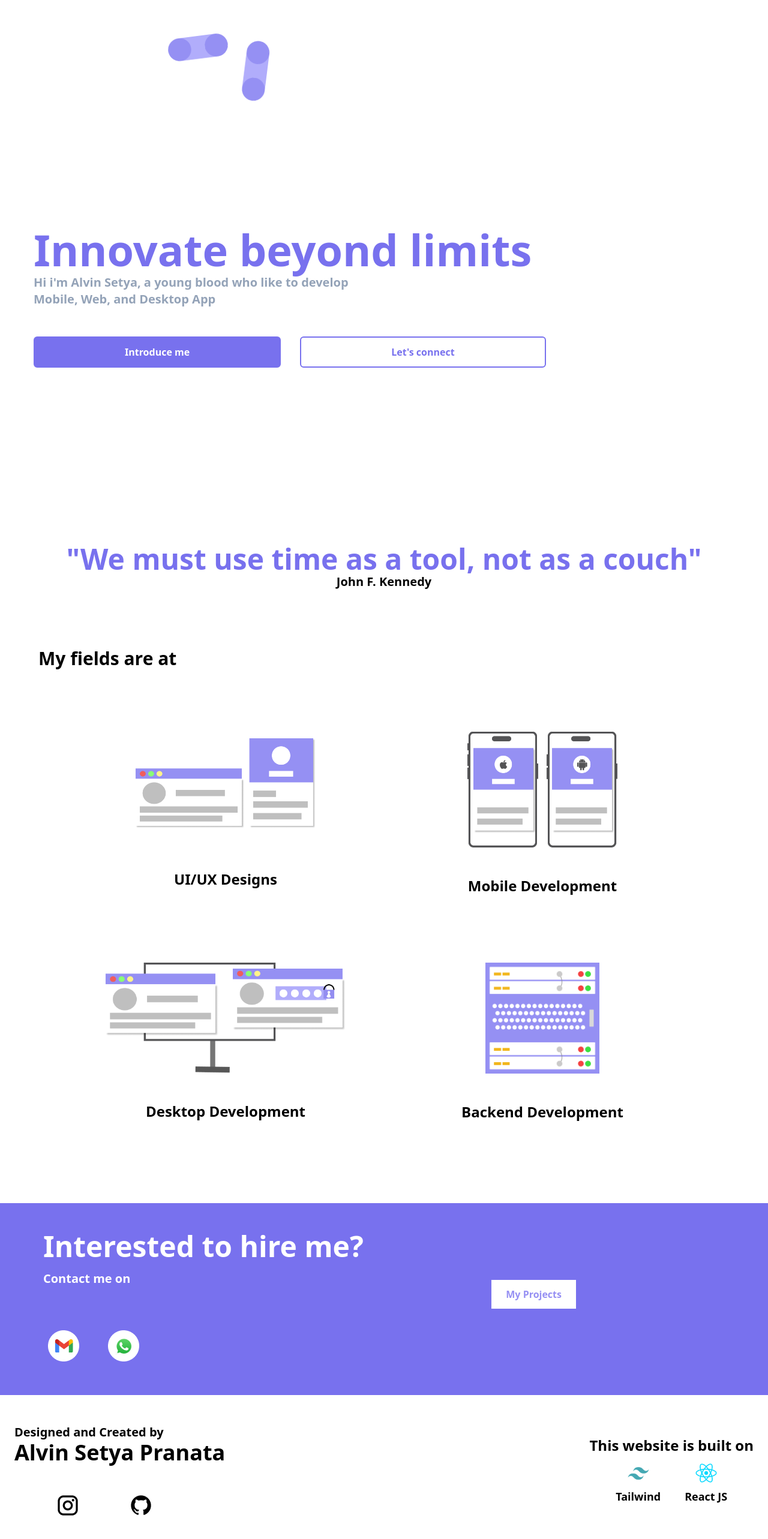
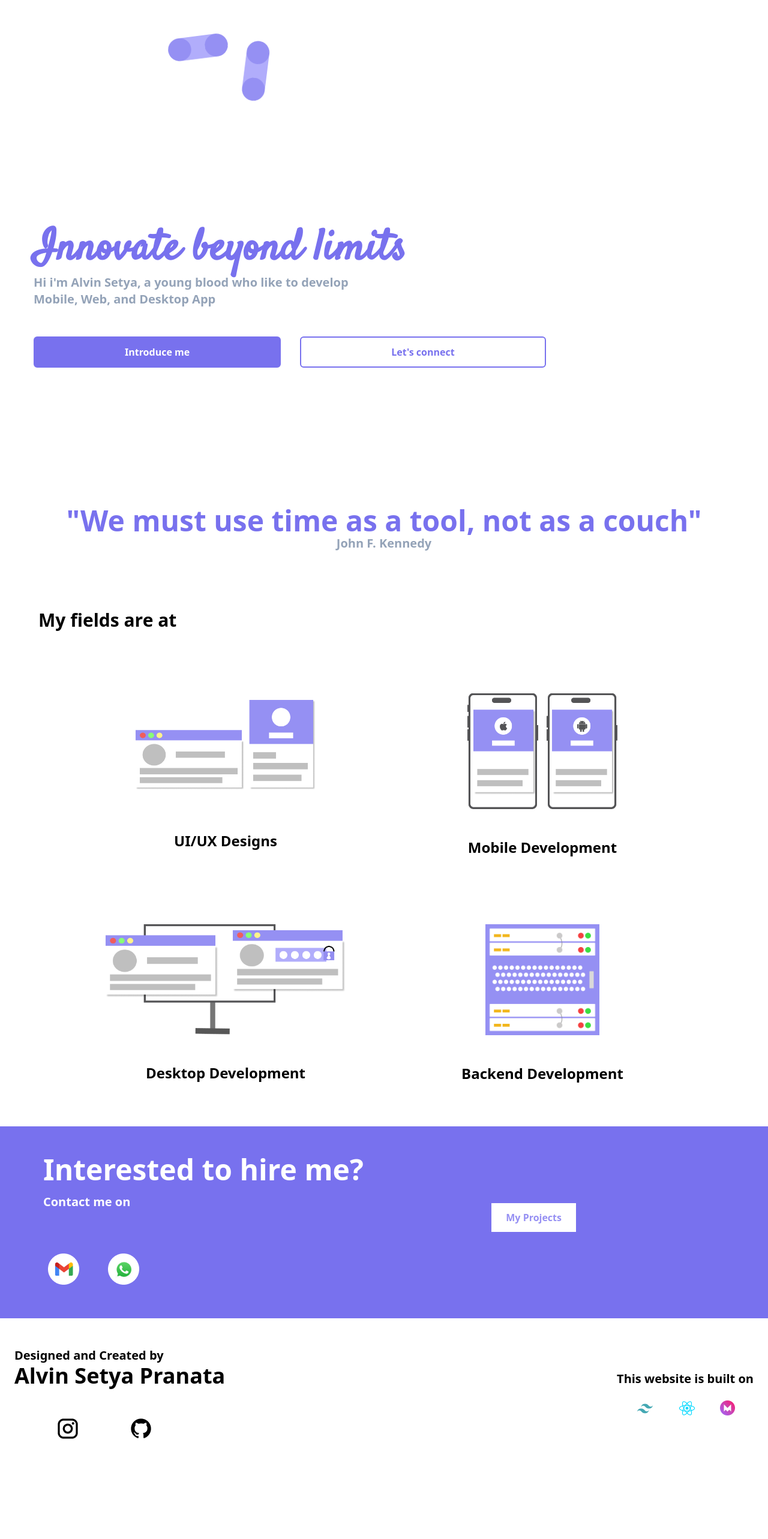
Before and after one commit to AlvinSetyaPranata/alvinsetyaportfolio, a React (Vite) app: page / in a window 1280 px wide. Shown: the part 112-2678 px from the top of the page at 60% size. After the commit the page ends 2562 px from the top, so only its background shows below. Built offline with nearby package versions, Linux system fonts and the light colour scheme.

Commit message:
install and implement framer-motion

```diff
--- a/package.json
+++ b/package.json
@@ -9,6 +9,7 @@
     "preview": "vite preview"
   },
   "dependencies": {
+    "framer-motion": "^8.4.0",
     "react": "^18.2.0",
     "react-dom": "^18.2.0",
     "react-router-dom": "^6.4.3"
--- a/src/components/Footer.jsx
+++ b/src/components/Footer.jsx
@@ -22,19 +22,13 @@ function Footer() {
                 </div>
 
                 <div className='grid place-items-center'>
-                    <h2 className='font-semibold text-base text-center whitespace-nowrap md:text-2xl'>This website is built on</h2>
-                    <div className='flex justify-center items-center gap-x-[20px] md:gap-x-[40px] mt-[10px] w-full'>
-                        <div className='flex flex-col items-center gap-y-[5px] justify-evenly'>
-                            <img src="/tailwind.png" className='w-[35px] md:w-[40px]' alt="logo" />
-                            <p className='font-semibold text-sm md:text-lg'>Tailwind</p>
+                    <h2 className='font-semibold text-base text-center whitespace-nowrap md:text-xl'>This website is built on</h2>
+                    <div className='flex justify-center items-center gap-x-[20px] md:gap-x-[40px] mt-[20px] w-full'>
+                        <img src="/tailwind.png" className='w-[30px]' alt="logo" />
 
-                        </div>
+                        <img src="/reactjs.png" alt="logo" className='w-[30px] flex-shrink-0 flex-grow-0' />
 
-
-                        <div className='flex flex-col items-center gap-y-[5px]'>
-                            <img src="/reactjs.png" alt="logo" className='w-[35px] md:w-[40px] flex-shrink-0 flex-grow-0' />
-                            <p className='font-semibold text-sm md:text-lg '>React JS</p>
-                        </div>
+                        <img src="/framer.png" alt="logo" className='w-[25px] flex-shrink-0 flex-grow-0' />
                     </div>
                     <div>
 
--- a/src/index.css
+++ b/src/index.css
@@ -1,3 +1,4 @@
+@import url('https://fonts.googleapis.com/css2?family=Satisfy&display=swap');
 @tailwind base;
 @tailwind components;
 @tailwind utilities;
--- a/src/pages/About/index.jsx
+++ b/src/pages/About/index.jsx
@@ -5,7 +5,7 @@ import Group from '../../components/Group'
 
 
 function About() {
-    const section_baseclass = " h-max py-32 box-border min-w-full"
+    const section_baseclass = " h-max py-24 box-border min-w-full"
 
 
     return (
@@ -38,12 +38,13 @@ function About() {
                         <span className='text-slate-400 text-lg  md:text-xl font-semibold'>I'm expirienced with technologies such as</span>
                     </div>
 
-                    <div className='grid grid-cols-2 gap-8 mt-16 place-items-center'>
-                        <Group name="React JS" image="/react.png" desc="A popular framework that can build reactive website that can be splited into components, which makes easier in development" width={40} height={35}/>
-                        <Group name="Django" image="/django-logo.png" desc="A backend framework writen in python, this frameworks is easy to make an application scallable" width={60} height={60}/>
-                        <Group name="Figma" image="/figma.png" desc="To make UI designs i used figma as tool to make website prototype, before i started to coded" width={40} height={40}/>
-                        <Group name="Postgresql" image="/postgresql.png" desc="I use this database system to integrate with my backend, compared to mariaDB postgresql is more secure" width={40} height={40}/>
-                        <Group name="Framer Motion" image="/framer.png" desc="Framework like a GSAP that can handle animation, but it's make code cleaner in react js and build animation from scratch" width={40} height={40}/>
+                    <div className='grid grid-cols-1 md:grid-cols-2 gap-16 mt-16 place-items-center'>
+                        <Group name="React JS" image="/react.png" desc="Understand how to make code more cleaner, how to create custom hooks, and how to use built-in hooks according to a speciif case" />
+                        <Group name="Django" image="/django-logo.png" desc="django is backend framework written in python, that often i used to make an API and backend authentication using JWT's token" />
+                        <Group name="Figma" image="/figma.png" desc="pretty much understand how to make an ui/ux that can implemented by the frontend engineer without having a trouble" />
+                        <Group name="Postgresql" image="/postgresql.png" desc="I use this database system to integrate with my backend, because compared to other systems postgresql is more secure and open source projects" />
+                        <Group name="Framer Motion" image="/framer.png" desc="Framework like a GSAP that can handle animation, but it's easy to work with reactjs and make code more clean. also can build animation from scratch" />
+                        <Group name="Tailwind" image="/tailwind.png" desc="Most of my web projects use this framework because it has an abbility to style directly in classnames without having to write in css file, this can save my production time" />
                     </div>
                 </section>
 
--- a/src/pages/Home/index.jsx
+++ b/src/pages/Home/index.jsx
@@ -1,31 +1,83 @@
+import { motion } from 'framer-motion'
 import React from 'react'
 import { Link } from 'react-router-dom'
 import CircleLink from '../../components/CircleLink'
 import Decoration from '../../components/Decoration'
 
+
 function Home() {
 
   const section_baseclass = " min-h-screen box-border min-w-full"
-  const base_blockquote = 'mx-auto text-white text-2xl text-center max-w-[30ch] font-bold my-4 '
-  const base_catagories = 'text-white px-4 py-2 rounded-md font-semibold cursor-pointer text-sm '
 
+  const heroVariants = {
+    'hideHeading': {
+      x: -200,
+      opacity: 0
+    },
+    'visibleHeading': {
+      x: 0,
+      opacity: 1,
+      transition: {
+        type: "spring",
+        stiffness: 100
+      }
+    },
+    'hideDesc': {
+      y: 50,
+      opacity: 0
+    },
+    'visibleDesc': {
+      y: 0,
+      opacity: 1,
+      transition: {
+        ease: "linear",
+        duration: 0.5
+      },
+    },
 
+    'onHover' : {
+      scale: 1.12
+    }
+  }
 
   return (
     <>
       <div className='container h-max box-border max-w-[1200px] grid w-full mx-auto relative'>
 
         {/* hero sections */}
-        <section className={"flex flex-col " + section_baseclass}>
+        <section className={`flex flex-col ${section_baseclass}`}>
           <Decoration />
 
           <div className='grid place-items-center px-4 md:place-items-start'>
-            <h1 className='text-5xl text-center font-bold text-lavender-600 md:text-7xl md:text-left'>Innovate beyond limits</h1>
-            <h2 className='text-lg md:text-xl text-center md:text-left font-semibold text-slate-400 max-w-[40ch] mt-[5px] md:max-w-[50ch]'>Hi i'm Alvin Setya, a young blood who like to develop
-              Mobile, Web, and Desktop App</h2>
+            <motion.h1
+              className='text-5xl text-center font-bold text-lavender-600 md:text-7xl md:text-left font-headings'
+              initial="hideHeading"
+              whileInView="visibleHeading"
+              variants={heroVariants}
+              viewport={{ once: false }}
+            >Innovate beyond limits</motion.h1>
+            <motion.h2
+              className='text-lg md:text-xl text-center md:text-left font-semibold text-slate-400 max-w-[40ch] mt-[5px] md:max-w-[50ch]'
+              variants={heroVariants}
+              initial="hideDesc"
+              whileInView="visibleDesc"
+              viewport={{ once: false }}
+            >Hi i'm Alvin Setya, a young blood who like to develop
+              Mobile, Web, and Desktop App</motion.h2>
             <div className='my-8 flex flex-col md:flex-row gap-8 justify-center py-4'>
-              <Link className='bg-lavender-600 text-white rounded-md px-[150px] py-[12px] font-semibold text-md  border-2 border-lavender-600 hover:text-lavender-600 outline-none hover:bg-white text-center' to="/about">Introduce me</Link>
-              <a className='bg-white text-lavender-600 border-2 border-lavender-600 rounded-md px-[150px] py-[12px] font-semibold text-md  outline-none hover:text-white hover:bg-lavender-600 text-center' href="#contact-me">Let's connect</a>
+              <motion.a
+                className='bg-lavender-600 text-white rounded-md px-[150px] py-[12px] font-semibold text-md  border-2 border-lavender-600 hover:text-lavender-600 outline-none hover:bg-white text-center'
+                variants={heroVariants}
+                whileHover="onHover"
+              >
+                <Link to="/about">Introduce me</Link>
+              </motion.a>
+              <motion.a
+              className='bg-white text-lavender-600 border-2 border-lavender-600 rounded-md px-[150px] py-[12px] font-semibold text-md  outline-none hover:text-white hover:bg-lavender-600 text-center'
+              href="#contact-me"
+              variants={heroVariants}
+              whileHover="onHover"
+              >Let's connect</motion.a>
 
             </div>
           </div>
@@ -33,9 +85,9 @@ function Home() {
 
 
         {/* roles section */}
-        <section className={"flex items-center flex-col py-32  " + section_baseclass}>
+        <section className={`flex items-center flex-col py-16 ${section_baseclass}`}>
           <h2 className='text-3xl md:text-5xl font-bold text-lavender-600 text-center'>"We must use time as a tool, not as a couch"</h2>
-          <span className='text-xl  md:text-xl font-semibold'>John F. Kennedy</span>
+          <span className='text-xl  md:text-xl font-semibold text-slate-400'>John F. Kennedy</span>
 
           <div className='w-full mt-24 px-6'>
             <h2 className='font-bold text-3xl'>My fields are at</h2>
@@ -44,22 +96,22 @@ function Home() {
           <div className='grid md:grid-cols-2 mt-24 gap-24'>
 
             <div className='px-4 py-2 grid place-items-center gap-y-12'>
-              <img src="/ui-ux.png" alt="logo" className='w-[300px]'/>
+              <img src="/ui-ux.png" alt="logo" className='w-[300px]' />
               <h3 className='font-bold text-2xl'>UI/UX Designs</h3>
             </div>
 
             <div className='px-4 py-2 grid place-items-center gap-y-12'>
-              <img src="/mobile-dev.png" alt="logo" className='w-[250px]'/>
+              <img src="/mobile-dev.png" alt="logo" className='w-[250px]' />
               <h3 className='font-bold text-2xl'>Mobile Development</h3>
             </div>
 
             <div className='px-4 py-2 grid place-items-center gap-y-12'>
-              <img src="/desktop-dev.png" alt="logo" className='w-[400px]'/>
+              <img src="/desktop-dev.png" alt="logo" className='w-[400px]' />
               <h3 className='font-bold text-2xl'>Desktop Development</h3>
             </div>
 
             <div className='px-4 py-2 grid place-items-center gap-y-12'>
-              <img src="/backend-dev.png" alt="logo" className='w-[190px]'/>
+              <img src="/backend-dev.png" alt="logo" className='w-[190px]' />
               <h3 className='font-bold text-2xl'>Backend Development</h3>
             </div>
 
--- a/src/pages/Layout/index.jsx
+++ b/src/pages/Layout/index.jsx
@@ -19,7 +19,7 @@ function Layout() {
 
   return (
     <div className="min-w-screen h-max">
-      <Navlink isActive={active}/>
+      <Navlink isActive={active} toogle={activeToggle}/>
       <Navbar state={active} activeController={activeToggle}/>
       <Suspense>
         <div className='overflow-x-hidden'>
--- a/tailwind.config.cjs
+++ b/tailwind.config.cjs
@@ -3,7 +3,10 @@ module.exports = {
   content: ["index.html", "./src/**/*.jsx", "./src/components/*.jsx", "./src/pages/**/*.jsx"],
   theme: {
     extend: {
-      'colors': {
+      fontFamily: {
+        'headings' : ['Satisfy', 'cursive']
+      },
+      colors: {
         'lavender-600': '#7871EE',
         'lavender-500': '#9690F3',
         'lavender-400': '#B1ADFB',
```
Also changed, not shown: src/components/Group.jsx (+5 -5 lines), src/components/Navlink.jsx (+5 -9 lines), 1 other file (tests, documents, lock files or other folders).
